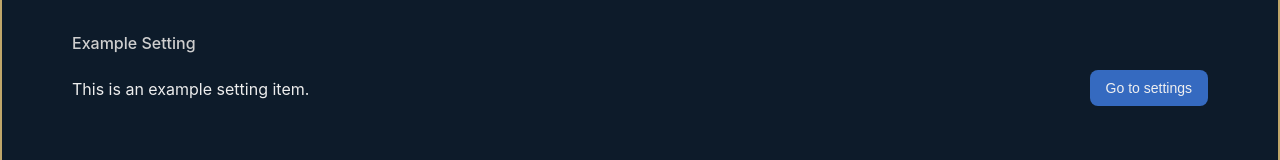
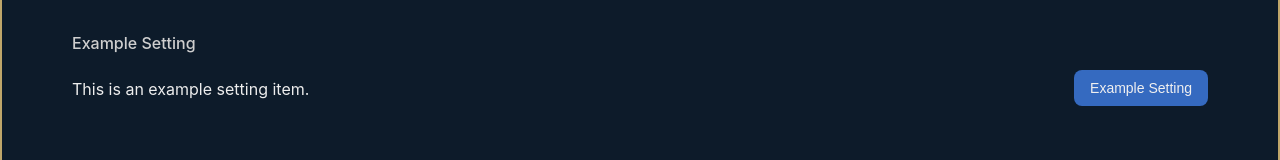
Before and after one commit to LuisDev912/EduMath-Track, a React (Vite) app in the folder frontend/: page /settings in a window 1280 px wide. Shown: the part 459-619 px from the top of the page. Built offline with nearby package versions, Linux system fonts and the light colour scheme.

Commit message:
fix(settings): fix hardcoded title values in SettingsItem component

```diff
--- a/frontend/src/features/settings/components/SettingsItem/SettingsItem.tsx
+++ b/frontend/src/features/settings/components/SettingsItem/SettingsItem.tsx
@@ -23,12 +23,12 @@ function SettingsItem({
             <div className={Styles.itemAction}>
                 {actionType === 'button' && (
                     <Button onClick={() => action?.()}>
-                        Go to settings
+                        {title}
                     </Button>
                 )}
                 {actionType === 'link' && (
                     <a href={value}>
-                        Go to settings
+                        {title}
                     </a>
                 )}
 
```
